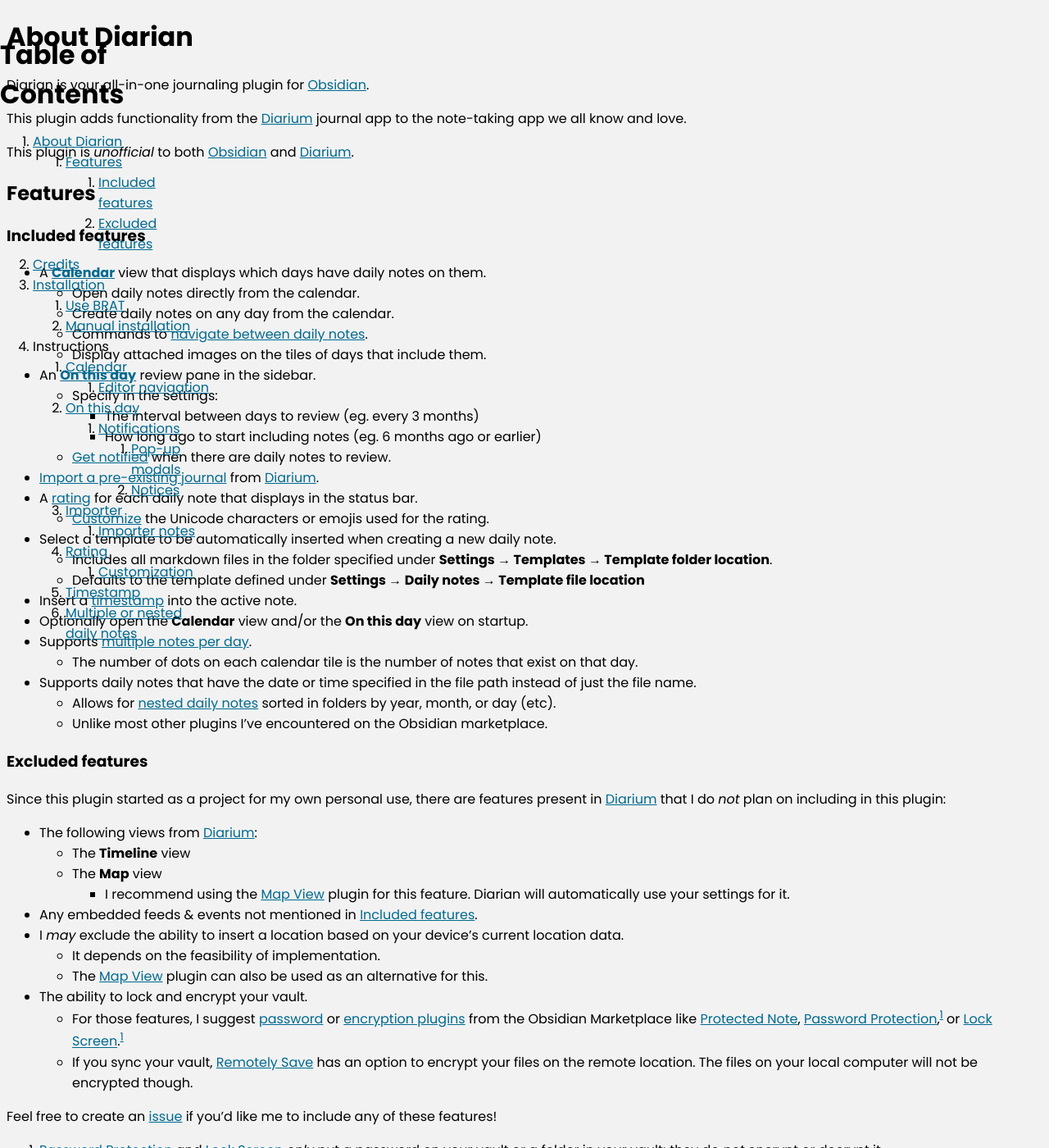
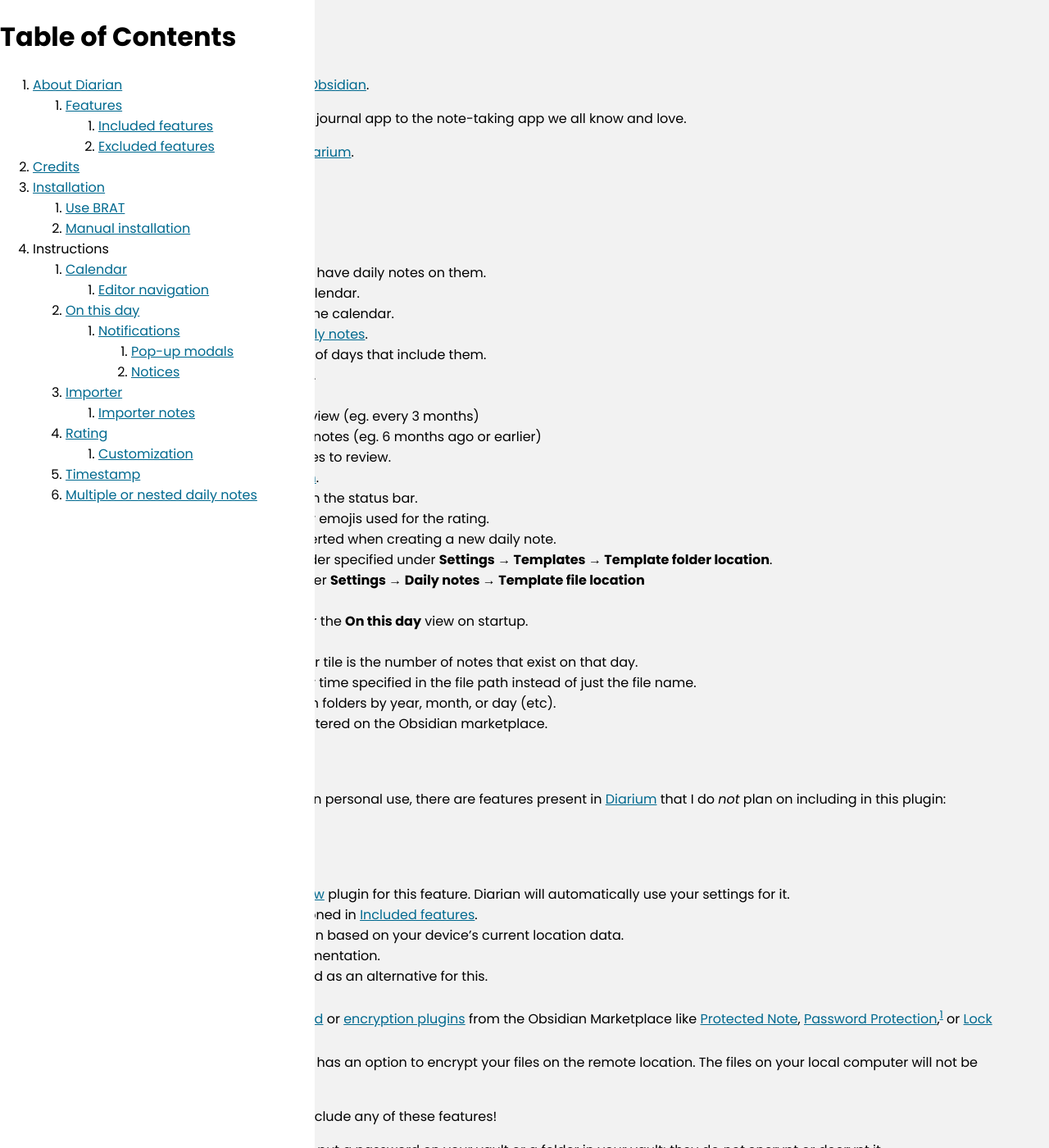
Before and after one commit to Erallie/diarian, a Jekyll site: the page built from index.md, in a window 1280 px wide and 1400 px high. Shown: the whole window at 82% size. Built offline with Jekyll 4.4.1, drawn with Linux system fonts in a browser that asks for light colours.

Commit message:
testing out adding stylesheet

```diff
--- a/_includes/heading.html
+++ b/_includes/heading.html
@@ -1,5 +1,3 @@
-<div>
-    <div id="navigation">
 <h1 dir="auto">Table of Contents</h1>
 <ol>
     <li dir="auto">
@@ -16,15 +14,15 @@
                 <ol>
                     <li dir="auto">
                         <a title="https://erallie.github.io/diarian/index.html#included-features"
-                                    href="https://erallie.github.io/diarian/index.html#included-features"
-                                    target="_blank" rel="noopener">
+                            href="https://erallie.github.io/diarian/index.html#included-features" target="_blank"
+                            rel="noopener">
                             Included features
                         </a>
                     </li>
                     <li dir="auto">
                         <a title="https://erallie.github.io/diarian/index.html#excluded-features"
-                                    href="https://erallie.github.io/diarian/index.html#excluded-features"
-                                    target="_blank" rel="noopener">
+                            href="https://erallie.github.io/diarian/index.html#excluded-features" target="_blank"
+                            rel="noopener">
                             Excluded features
                         </a>
                     </li>
@@ -40,22 +38,20 @@
     </li>
     <li dir="auto">
         <a title="https://erallie.github.io/diarian/Installation.html#installation"
-                    href="https://erallie.github.io/diarian/Installation.html#installation" target="_blank"
-                    rel="noopener">
+            href="https://erallie.github.io/diarian/Installation.html#installation" target="_blank" rel="noopener">
             Installation
         </a>
         <ol>
             <li dir="auto">
                 <a title="https://erallie.github.io/diarian/Installation.html#use-brat"
-                            href="https://erallie.github.io/diarian/Installation.html#use-brat" target="_blank"
-                            rel="noopener">
+                    href="https://erallie.github.io/diarian/Installation.html#use-brat" target="_blank" rel="noopener">
                     Use BRAT
                 </a>
             </li>
             <li dir="auto">
                 <a title="https://erallie.github.io/diarian/Installation.html#manual-installation"
-                            href="https://erallie.github.io/diarian/Installation.html#manual-installation"
-                            target="_blank" rel="noopener">
+                    href="https://erallie.github.io/diarian/Installation.html#manual-installation" target="_blank"
+                    rel="noopener">
                     Manual installation
                 </a>
             </li>
@@ -146,8 +142,8 @@
             </li>
             <li dir="auto">
                 <a title="https://erallie.github.io/diarian/Instructions/Timestamp.html#timestamp"
-                            href="https://erallie.github.io/diarian/Instructions/Timestamp.html#timestamp"
-                            target="_blank" rel="noopener">
+                    href="https://erallie.github.io/diarian/Instructions/Timestamp.html#timestamp" target="_blank"
+                    rel="noopener">
                     Timestamp
                 </a>
             </li>
@@ -161,4 +157,3 @@
         </ol>
     </li>
 </ol>
-    </div>
--- a/_layouts/default.html
+++ b/_layouts/default.html
@@ -4,7 +4,7 @@
 <head>
     <meta charset="utf-8">
     <title>{{ page.title }}</title>
-    <link rel="stylesheet" href="/css/style.css">
+    <link rel="stylesheet" href="css/style.css">
     <link rel="preconnect" href="https://fonts.googleapis.com">
     <link rel="preconnect" href="https://fonts.gstatic.com" crossorigin>
     <link
@@ -17,7 +17,6 @@
         {% include heading.html %}
     </header>
 
-
     <main>
         {{ content }}
     </main>
--- a/css/style.css
+++ b/css/style.css
@@ -106,12 +106,15 @@
     font-style: italic;
 }
 
-#navigation {
+header {
     position: fixed;
+    bottom: 0;
+    top: 0;
+    left: 0;
+    width: 100px;
+    min-width: 30%;
     height: 100%;
-    left: 0px;
-    min-width: 100px;
-    width: 20%;
+    background-color: white;
 }
 
 body {
```
Lines whose indentation alone changed are shown as unchanged.
